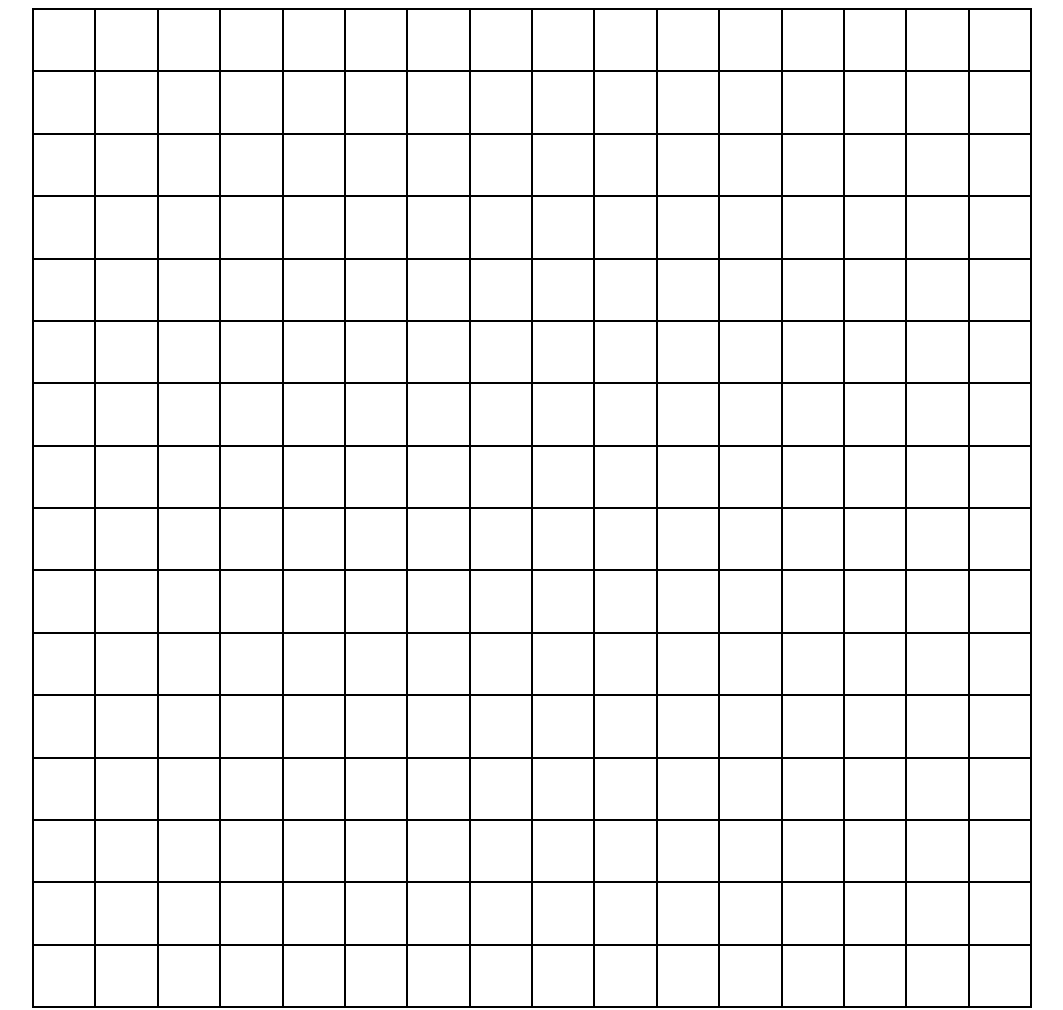
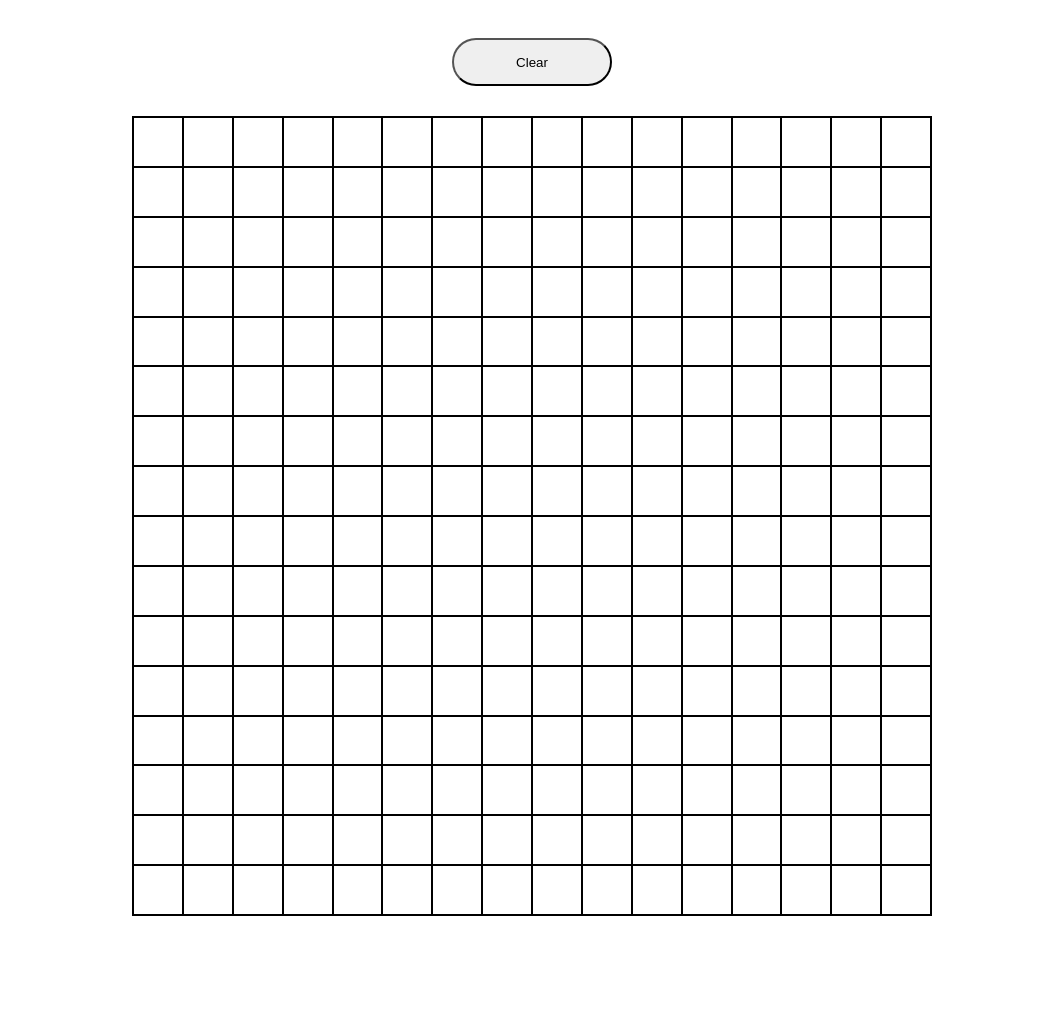
Before and after one commit to Velzak/etch-A-Sketch, a plain HTML site: page index.html in a window 1280 px wide. Shown: the whole page, without its empty margins (108-1171 px from the left). After the commit the page ends 924 px from the top, so only its background shows below. Drawn offline with Linux system fonts and the light colour scheme.

Commit message:
add buton for clearing colors from boxes, not yet functional

```diff
--- a/css/style.css
+++ b/css/style.css
@@ -12,18 +12,33 @@
 /*******************************************/
 body{
  display: flex;
+ justify-content: center;
+ align-items: center;
  flex-direction: column;
+}
+
+
+button{
+  width: 10rem;
+  height: 3rem;
+  margin: 30px;
+  border-radius: 2rem;
+  outline: none;
+}
+
+div{
+  background: white;
 }
 
 .innerBox{
   background: white;
-  border: .5px solid black;
+  border: 1px solid black;
 }
 
 #outerBox{
   margin: 0 auto;
-  height: 1000px;
-  width: 1000px;
+  height: 800px;
+  width: 800px;
   border: 1px solid black;
   display: flex;
   flex-flow: row wrap;
--- a/js/main.js
+++ b/js/main.js
@@ -16,59 +16,68 @@ Add button to make divs clear after changing color, ask user for size
 
 */
 
-let boxDiv = document.createElement('div')
-boxDiv.id = 'outerBox'
-document.body.appendChild(boxDiv)
+let upperDiv = document.createElement('div');
+upperDiv.id = 'upperDiv';
+document.body.appendChild(upperDiv);
 
 
 
+let askUser = document.createElement("button");
+askUser.id = "clear";
+askUser.textContent = "Clear";
+upperDiv.appendChild(askUser);
+
+let boxDiv = document.createElement("div");
+boxDiv.id = "outerBox";
+document.body.appendChild(boxDiv);
+
 //Creates divs based on userInput
-function createDiv(userInput){
-    let smallDiv = document.createElement('div')
-    smallDiv.classList.add('innerBox')
-    boxDiv.appendChild(smallDiv)
+function createDiv(userInput) {
+  let smallDiv = document.createElement("div");
+  smallDiv.style.background = 'white'
+  smallDiv.classList.add("innerBox");
+  boxDiv.appendChild(smallDiv);
   let sum;
-    if(userInput === undefined){
-        sum = 998 / 16
+  if (userInput === undefined) {
+    sum = 798 / 16;
   } else {
-        sum = 998 / Number(userInput)
+    sum = 798 / Number(userInput);
   }
 
-    smallDiv.style.height = sum + 'px'
-    smallDiv.style.width = sum + 'px'
-
+  smallDiv.style.height = sum + "px";
+  smallDiv.style.width = sum + "px";
 }
 
 //Creates the rows and columns of divs based on userinput, or default start of 16
-function rowAndColumn(userInput){
-    let width = userInput
-    let height = userInput - 1
+function rowAndColumn(userInput) {
+  let width = userInput;
+  let height = userInput - 1;
 
-    if(userInput === undefined){
+  if (userInput === undefined) {
     for (let i = 0; i < 16; i++) {
       for (let x = 0; x < 15; x++) {
-                createDiv()
+        createDiv();
       }
-            createDiv()
+      createDiv();
     }
   } else {
     for (let i = 0; i < width; i++) {
       for (let x = 0; x < height; x++) {
-                createDiv(userInput)
+        createDiv(userInput);
       }
-            createDiv(userInput)
+      createDiv(userInput);
+    }
   }
 }
 
-}
-
-rowAndColumn()
+rowAndColumn();
 
 
-//Allows the ouse to hover and change background color for the divs
-let innerBox = document.querySelectorAll('.innerBox')
+
+//Allows the mouse to hover and change background color for the divs
+let innerBox = document.querySelectorAll(".innerBox");
 innerBox.forEach((element) => {
-    element.addEventListener('mouseover', () => {
-        element.style.background = 'black'
-    })
-})
+  element.addEventListener("mouseover", () => {
+    element.style.background = "black";
+  });
+});
```
Also changed, not shown: index.html (+2 -0 lines). Lines whose indentation alone changed are shown as unchanged.
